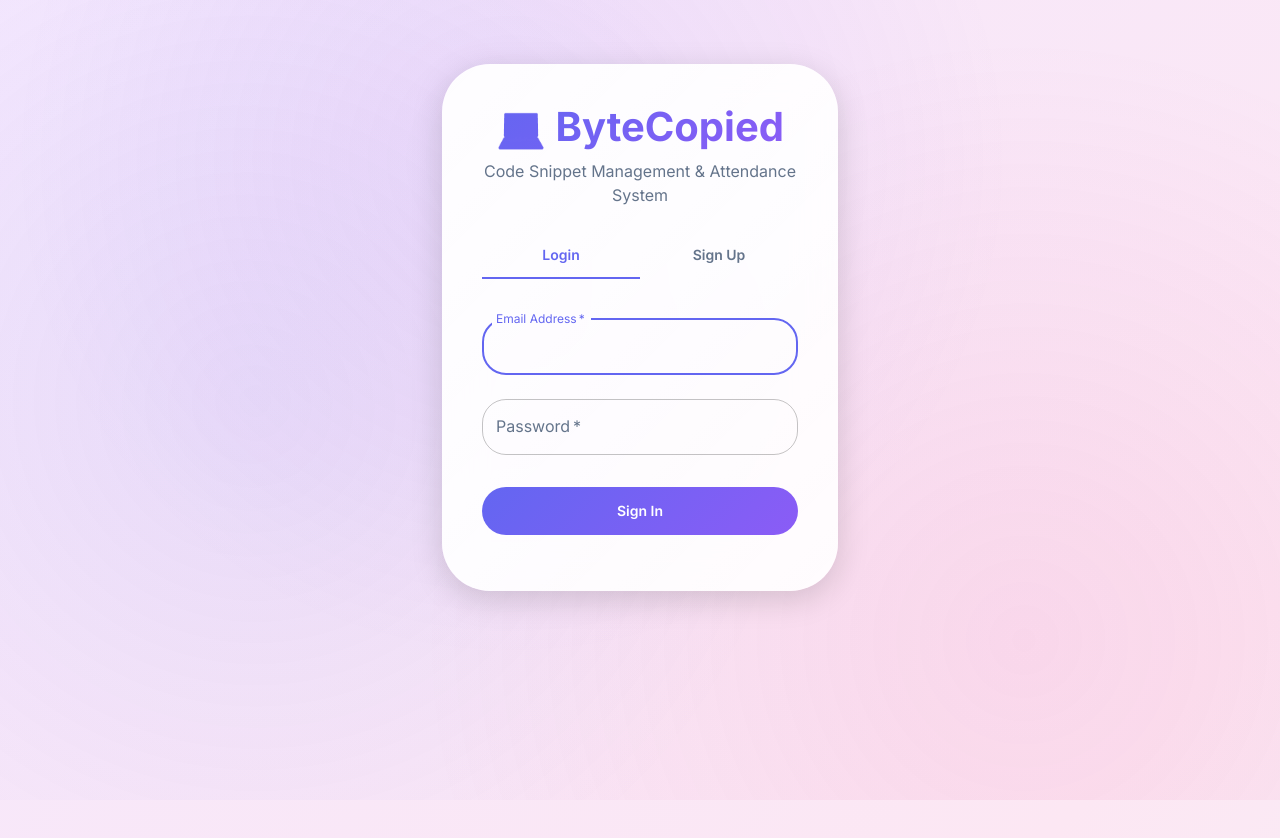
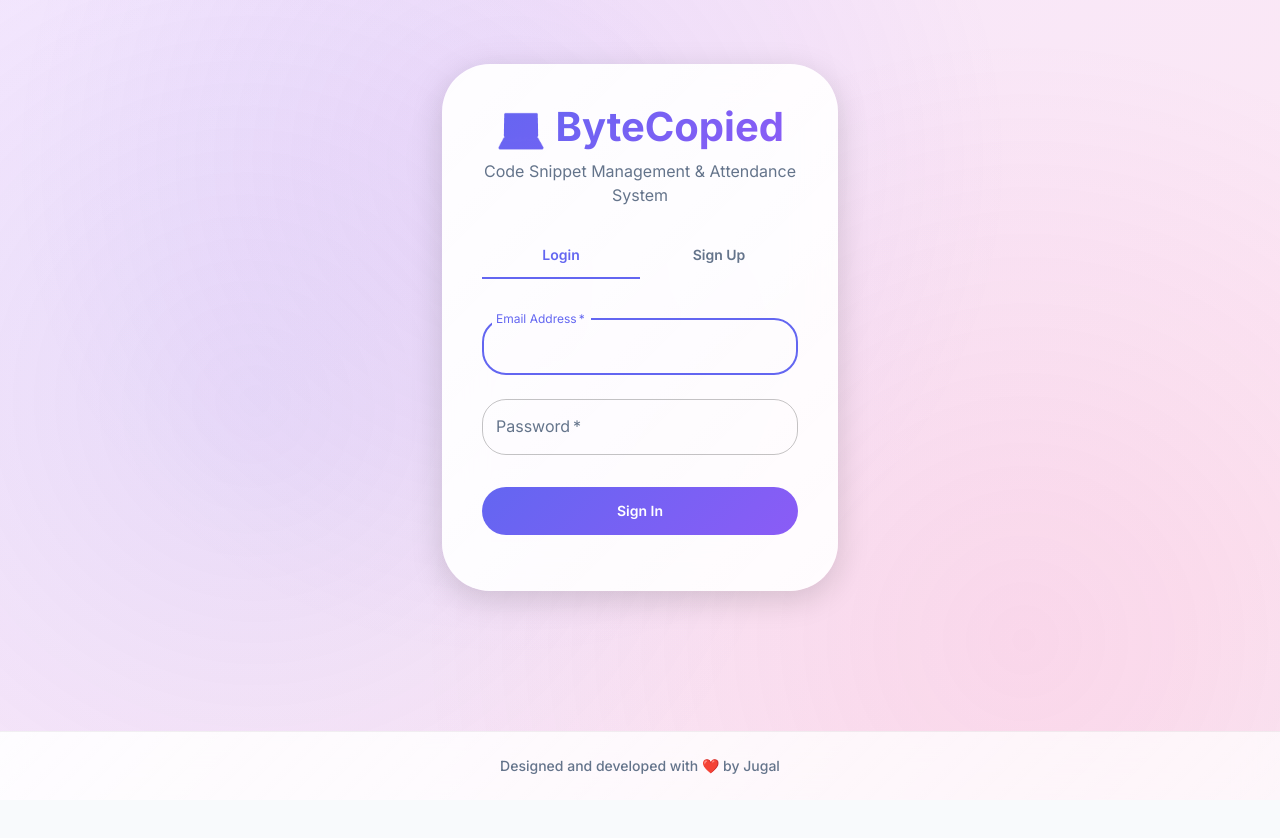
Before and after one commit to jugal-ahir/ByteCopied, a React (Create React App) app in the folder client/: page /login in a window 1280 px wide. Shown: the top 838 px of the page. After the commit the page ends 800 px from the top, so only its background shows below. Built offline with nearby package versions, Linux system fonts and the light colour scheme; no server answers.

Commit message:
Small Update

```diff
--- a/client/src/App.js
+++ b/client/src/App.js
@@ -11,6 +11,7 @@ import Snippets from './pages/Snippets';
 import Attendance from './pages/Attendance';
 import Timetable from './pages/Timetable';
 import Navbar from './components/Navbar';
+import Footer from './components/Footer';
 import LoadingScreen from './components/LoadingScreen';
 
 const theme = createTheme({
@@ -147,13 +148,14 @@ function AppContent() {
   }
 
   return (
-    <Box sx={{ position: 'relative', zIndex: 1, minHeight: '100vh' }}>
+    <Box sx={{ position: 'relative', zIndex: 1, minHeight: '100vh', display: 'flex', flexDirection: 'column' }}>
       <Router
         future={{
           v7_startTransition: true,
           v7_relativeSplatPath: true,
         }}
       >
+        <Box sx={{ flex: 1 }}>
           <Routes>
             <Route path="/login" element={<Login />} />
             <Route
@@ -194,6 +196,8 @@ function AppContent() {
             />
             <Route path="*" element={<Navigate to="/" replace />} />
           </Routes>
+        </Box>
+        <Footer />
       </Router>
     </Box>
   );
--- /dev/null
+++ b/client/src/components/Footer.js
@@ -0,0 +1,30 @@
+import React from 'react';
+import { Box, Typography } from '@mui/material';
+
+export default function Footer() {
+  return (
+    <Box
+      component="footer"
+      sx={{
+        mt: 'auto',
+        py: 3,
+        px: 2,
+        textAlign: 'center',
+        background: 'linear-gradient(135deg, rgba(255,255,255,0.9) 0%, rgba(255,255,255,0.7) 100%)',
+        backdropFilter: 'blur(20px)',
+        borderTop: '1px solid rgba(0,0,0,0.05)',
+      }}
+    >
+      <Typography
+        variant="body2"
+        sx={{
+          color: 'text.secondary',
+          fontSize: { xs: '0.75rem', sm: '0.875rem' },
+          fontWeight: 500,
+        }}
+      >
+        Designed and developed with ❤️ by Jugal
+      </Typography>
+    </Box>
+  );
+}
```
Lines whose indentation alone changed are shown as unchanged.
